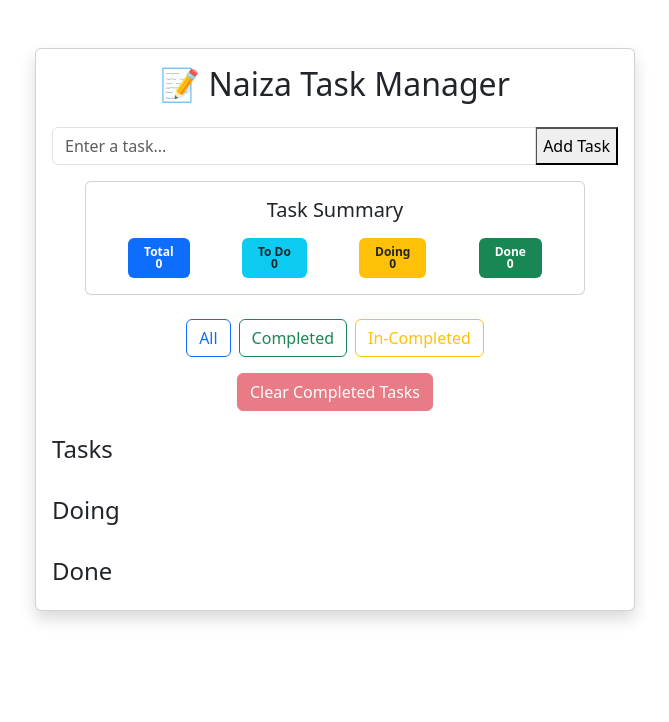
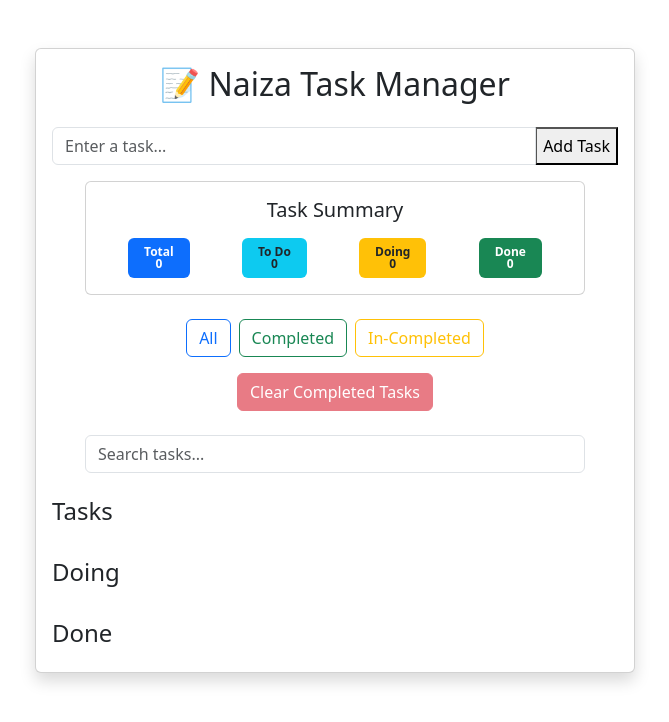
Before and after one commit to kangnize/Todo-app, a React (Create React App) app: page / in a window 1280 px wide. Shown: the top 722 px of the page, without its empty margins (305-974 px from the left). Built offline with nearby package versions, Linux system fonts and the light colour scheme; the HTML template or start-up script is replaced by a standard one.

Commit message:
Add a search bar task issue #6

```diff
--- a/src/App.js
+++ b/src/App.js
@@ -3,8 +3,7 @@ import Tasks from "./components/Tasks";
 import AddTask from "./components/AddTask";
 import "./App.css";
 import { getTaskCountByStatus } from "./utils";
-import '@fortawesome/fontawesome-free/css/all.min.css';
-
+import "@fortawesome/fontawesome-free/css/all.min.css";
 
 function App() {
   const [tasks, setTasks] = useState([]);
@@ -26,6 +25,8 @@ function App() {
     const updated = tasks.filter((task) => task.status !== "done");
     setTasks(updated);
   };
+
+  const [searchTerm, setSearchTerm] = useState("");
 
   useEffect(() => {
     const stored = JSON.parse(localStorage.getItem("tasks"));
@@ -69,10 +70,16 @@ function App() {
   };
 
   const filteredTasks = tasks.filter((task) => {
-    if (filter === "completed") return task.status === "done";
-    if (filter === "incomplete") return task.status !== "done";
-    return true; // 'all'
-  });
+  // Filter by status
+  if (filter === "completed" && task.status !== "done") return false;
+  if (filter === "incomplete" && task.status === "done") return false;
+
+  // Filter by search term (case insensitive)
+  if (!task.text.toLowerCase().includes(searchTerm.toLowerCase())) return false;
+
+  return true;
+});
+
 
   return (
     <div className="container mt-5">
@@ -142,6 +149,17 @@ function App() {
               Clear Completed Tasks
             </button>
           </div>
+          <div className="mb-3 text-center">
+            <input
+              type="text"
+              placeholder="Search tasks..."
+              value={searchTerm}
+              onChange={(e) => setSearchTerm(e.target.value)}
+              className="form-control"
+              style={{ maxWidth: "500px", margin: "0 auto" }}
+            />
+          </div>
+
           {/* Task Columns */}
           <Tasks
             tasks={filteredTasks}
@@ -151,7 +169,6 @@ function App() {
             handleDelete={handleDelete}
             changeStatus={changeStatus}
             toggleFavourite={toggleFavourite}
-
           />
           <Tasks
             tasks={filteredTasks}
@@ -161,7 +178,6 @@ function App() {
             handleDelete={handleDelete}
             changeStatus={changeStatus}
             toggleFavourite={toggleFavourite}
-
           />
           <Tasks
             tasks={filteredTasks}
@@ -171,7 +187,6 @@ function App() {
             handleDelete={handleDelete}
             changeStatus={changeStatus}
             toggleFavourite={toggleFavourite}
-
           />
         </div>
       </div>
```
